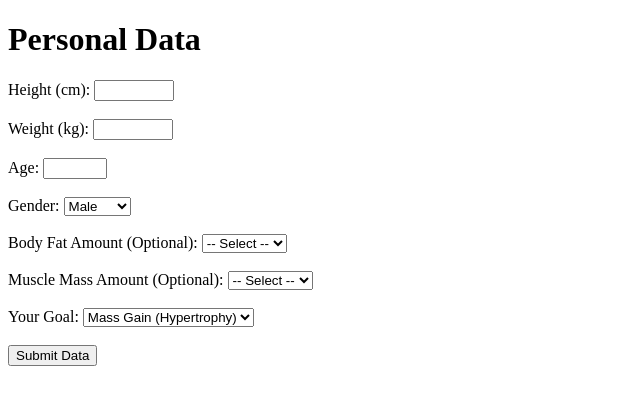
After one commit to oscar-swan/fitness-tracker, a Flask app: page /userinfo in a window 1280 px wide. The commit adds this page. Shown: the top 405 px of the page, without its empty margins (0-640 px from the left). Run offline with Flask 3, Linux system fonts and the light colour scheme; the visitor is signed in with stand-in values (Sample User, id 1).

Commit message:
Add user info form for data collection

```diff
--- a/app/__init__.py
+++ b/app/__init__.py
@@ -15,7 +15,9 @@ def create_app():
 
     from app.auth import auth_bp
     from app.dashboard import dashboard_bp
+    from app.profile import forms_bp
     app.register_blueprint(auth_bp)
     app.register_blueprint(dashboard_bp)
+    app.register_blueprint(forms_bp)
 
     return app
--- a/app/profile.py
+++ b/app/profile.py
@@ -1 +1,75 @@
-#Personal details and bf % calculator
+# Personal details and forms
+from flask import Blueprint, render_template, request, redirect, session
+from app.utils import get_db
+
+forms_bp = Blueprint("user_info", __name__)
+
+VALID_GOALS = {"hypertrophy", "cut", "fat_loss", "recomp", "strength_gain", "endurance"}
+VALID_GENDERS = {"male", "female"}
+
+
+@forms_bp.route("/userinfo", methods=["GET", "POST"])
+def userinfo():
+    # Checks if user needs to be redirected
+    if "user_id" not in session:
+        return redirect("/login")
+
+    if request.method == "POST":
+        try:
+            height = float(request.form["height"])
+            weight = float(request.form["weight"])
+            age = int(request.form["age"])
+        except (KeyError, ValueError):
+            return "Invalid height, weight, or age", 400
+
+        gender = request.form.get("gender", "")
+        goal = request.form.get("goal", "")
+        bfa = request.form.get("bfa") or None
+        mma = request.form.get("mma") or None
+
+        if gender not in VALID_GENDERS or goal not in VALID_GOALS:
+            return "Invalid gender or goal", 400
+
+        # Check if user already has existing data
+        db = get_db()
+        cursor = db.cursor()
+        cursor.execute("SELECT * FROM user_stats WHERE user_id = ?", (session["user_id"],))
+        existing_data = cursor.fetchone()
+
+        # Updates data if there is existing data and creates new entry if there is not
+        if existing_data:
+            cursor.execute("""
+                UPDATE user_stats
+                SET height = ?, weight = ?, age = ?, gender = ?, bf_category = ?, muscle_category = ?, goal = ?
+                WHERE user_id = ?
+            """, (height, weight, age, gender, bfa, mma, goal, session["user_id"]))
+        else:
+            cursor.execute("""
+                INSERT INTO user_stats (user_id, height, weight, age, gender, bf_category, muscle_category, goal)
+                VALUES (?, ?, ?, ?, ?, ?, ?, ?)
+            """, (session["user_id"], height, weight, age, gender, bfa, mma, goal))
+        db.commit()
+        db.close()
+
+        return redirect("/dashboard")
+
+    # Checks if there is existing data to pre-populate the form with
+    db = get_db()
+    cursor = db.cursor()
+    cursor.execute("SELECT * FROM user_stats WHERE user_id = ?", (session["user_id"],))
+    user_data = cursor.fetchone()
+    db.close()
+
+    if user_data:
+        height = user_data["height"]
+        weight = user_data["weight"]
+        age = user_data["age"]
+        gender = user_data["gender"]
+        bfa = user_data["bf_category"]
+        mma = user_data["muscle_category"]
+        goal = user_data["goal"]
+    else:
+        height = weight = age = gender = bfa = mma = goal = ""
+
+    return render_template("userinfo.html", height=height, weight=weight, age=age,
+                            gender=gender, bfa=bfa, mma=mma, goal=goal)
--- /dev/null
+++ b/app/templates/userinfo.html
@@ -0,0 +1,58 @@
+<!DOCTYPE html>
+<html lang="en">
+<head>
+    <meta charset="UTF-8">
+    <title>User Info</title>
+    <link rel="stylesheet" href="{{ url_for('static', filename='styles.css') }}">
+</head>
+<body>
+ <h1>Personal Data</h1>
+ <form action="/userinfo" method="post">
+
+   <label for="height">Height (cm):</label>
+    <input type="number" id="height" name="height" value="{{ height }}" min="50" max="300" step="0.1" required><br><br>
+
+   <label for="weight">Weight (kg):</label>
+    <input type="number" id="weight" name="weight" value="{{ weight }}" min="30" max="300" step="0.1" required><br><br>
+
+   <label for="age">Age:</label>
+    <input type="number" id="age" name="age" value="{{ age }}" min="1" max="150" required><br><br>
+
+   <label for="gender">Gender:</label>
+    <select name="gender" id="gender" required>
+      <option value="male" {% if gender == "male" %}selected{% endif %}>Male</option>
+      <option value="female" {% if gender == "female" %}selected{% endif %}>Female</option>
+    </select><br><br>
+
+   <label for="bfa">Body Fat Amount (Optional):</label>
+    <select name="bfa" id="bfa">
+        <option value="" {% if not bfa %}selected{% endif %}>-- Select --</option>
+        <option value="low" {% if bfa == "low" %}selected{% endif %}>Low</option>
+        <option value="medium" {% if bfa == "medium" %}selected{% endif %}>Medium</option>
+        <option value="high" {% if bfa == "high" %}selected{% endif %}>High</option>
+    </select><br><br>
+
+   <label for="mma">Muscle Mass Amount (Optional):</label>
+    <select name="mma" id="mma">
+        <option value="" {% if not mma %}selected{% endif %}>-- Select --</option>
+        <option value="low" {% if mma == "low" %}selected{% endif %}>Low</option>
+        <option value="medium" {% if mma == "medium" %}selected{% endif %}>Medium</option>
+        <option value="high" {% if mma == "high" %}selected{% endif %}>High</option>
+    </select><br><br>
+
+   <label for="goal">Your Goal:</label>
+    <select name="goal" id="goal" required>
+        <option value="hypertrophy" {% if goal == "hypertrophy" %}selected{% endif %}>Mass Gain (Hypertrophy)</option>
+        <option value="cut" {% if goal == "cut" %}selected{% endif %}>Cut</option>
+        <option value="fat_loss" {% if goal == "fat_loss" %}selected{% endif %}>Fat Loss</option>
+        <option value="recomp" {% if goal == "recomp" %}selected{% endif %}>Recomp</option>
+        <option value="strength_gain" {% if goal == "strength_gain" %}selected{% endif %}>Strength Gain</option>
+        <option value="endurance" {% if goal == "endurance" %}selected{% endif %}>Endurance</option>
+    </select><br><br>
+
+   <button type="submit">Submit Data</button>
+
+ </form>
+
+</body>
+</html>
--- a/app/utils.py
+++ b/app/utils.py
@@ -130,13 +130,16 @@ def get_bmi():
     weight = row["weight"]
     height = row["height"]
     db.close()
-
+    if weight is None or height is None:
+        return None
     height_m = height / 100
     bmi = round(weight / (height_m ** 2), 1)
     return bmi
 
 def get_lean_body_mass(weight, bf):
     """Returns lean body weight"""
+    if weight is None or bf is None:
+        return None
     return round(weight * (1 - (bf / 100)), 2)
 
 def get_avg(lst):
@@ -301,9 +304,11 @@ def get_goal_set_date():
                     WHERE user_id = ?
                 """, (session["user_id"],))
 
-    goal_set_date = cursor.fetchone()
+    row = cursor.fetchone()
     db.close()
-    return goal_set_date
+    if row is None:
+        return None
+    return row["goal_set_date"]
 
 def get_avg_weekly_weight_change():
     """Finds weekly weight change over a period of time using weekly averages if enough data"""
```
Also changed, not shown: app/templates/dashboard.html (+15 -3 lines).
